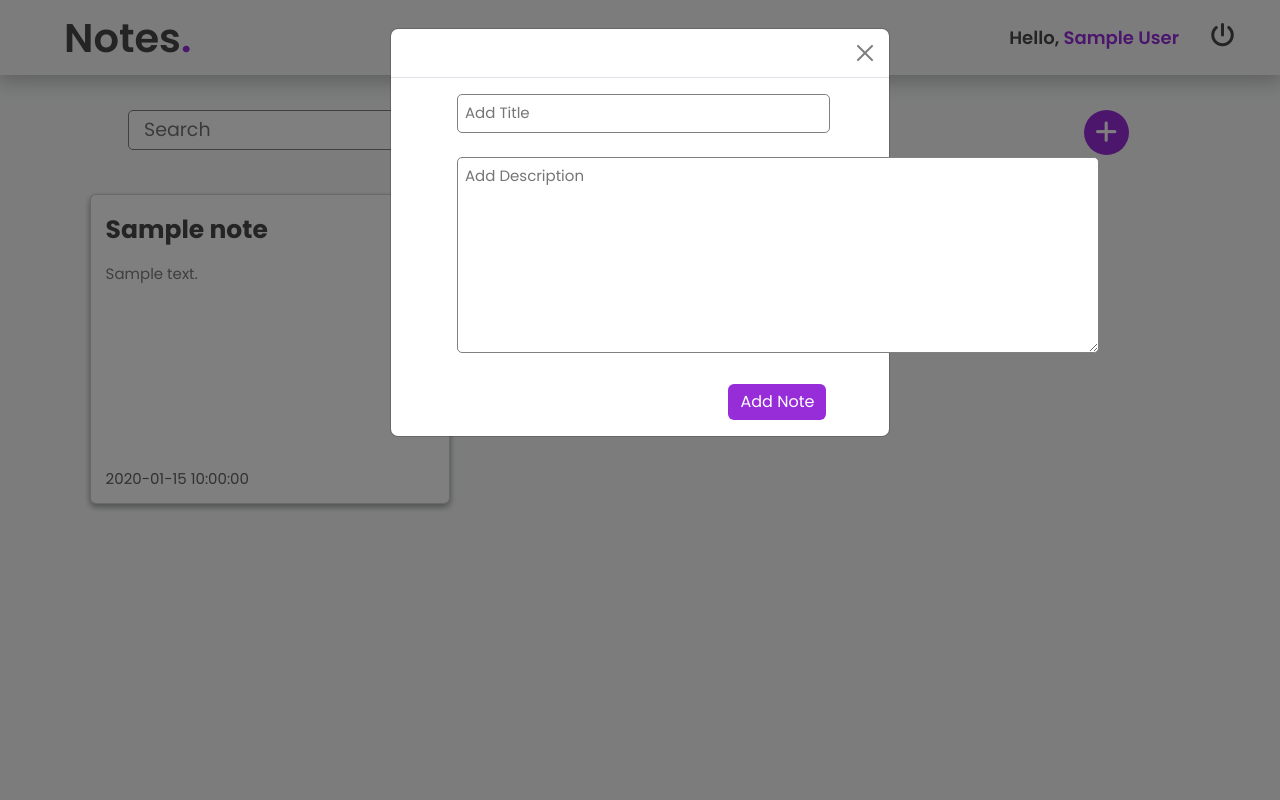
After one commit to GuruprasadKokare/Notes_web-app, a PHP site: page /index.php in a window 1280 px wide, after a click that opens the changed part. The commit adds this page. Run offline with PHP 8.4, Linux system fonts and the light colour scheme; the visitor is signed in with stand-in values (Sample User, id 1); tables that the repository leaves empty or names only in its code hold one stand-in row (values such as "Sample post").

Commit message:
Added PHP Code

```diff
--- /dev/null
+++ b/config.php
@@ -0,0 +1,11 @@
+<?php
+    session_start();
+    $conn = mysqli_connect("localhost", "root", "", "notes_db");
+
+    /*For checking the connection
+    if($conn){
+        echo "Connection Successfull:)";
+    } else{
+        echo "Error...!";
+    }*/
+?>
--- /dev/null
+++ b/index.php
@@ -0,0 +1,121 @@
+<?php
+    include 'config.php';
+    if(!empty($_SESSION["id"])){
+        $id = $_SESSION["id"];
+        $query = mysqli_query($conn, "SELECT * FROM users WHERE id = '$id'");
+        $row = mysqli_fetch_assoc($query);
+    }else{
+        header("Location: index.php");
+    }
+?>
+
+<!DOCTYPE html>
+<html lang="en">
+    <head>
+        <meta charset="UTF-8">
+        <meta http-equiv="X-UA-Compatible" content="IE=edge">
+        <meta name="viewport" content="width=device-width, initial-scale=1.0">
+        <title>Notes</title>
+
+        <!-- CSS only -->
+        <link rel="stylesheet" href="style.css">
+        <link rel="stylesheet" href="navbarstyle.css">
+        <!-- CSS only -->
+        <link href="https://cdn.jsdelivr.net/npm/bootstrap@5.2.3/dist/css/bootstrap.min.css" rel="stylesheet"
+            integrity="sha384-rbsA2VBKQhggwzxH7pPCaAqO46MgnOM80zW1RWuH61DGLwZJEdK2Kadq2F9CUG65" crossorigin="anonymous">
+
+        <link rel="stylesheet" href="https://cdnjs.cloudflare.com/ajax/libs/font-awesome/6.2.1/css/all.min.css" integrity="sha512-MV7K8+y+gLIBoVD59lQIYicR65iaqukzvf/nwasF0nqhPay5w/9lJmVM2hMDcnK1OnMGCdVK+iQrJ7lzPJQd1w==" crossorigin="anonymous" referrerpolicy="no-referrer" />
+
+    </head>
+
+    <body class="bg-light">
+        <!-- Navbar -->
+        <nav class="nav_bar  raw">
+            <div class="col-3 box-1 ">
+                <a href="index.html" class="logo">Notes<p>.</p></a>
+            </div>
+
+            <div class="col-9 box-2 " style="font-size: 18px;">
+                Hello,  <p> <?php echo $row["name"]; ?> </p>
+
+                <a href="logout.php" class="logout-btn">
+                    <i class="fa-solid fa-power-off"></i>
+                    <!-- <i class="fa-solid fa-arrow-right-from-bracket"></i> -->
+                </a>
+            </div>
+        </nav>
+        <!-- Navbar -->
+
+        <div class="raw  search-bar">
+            <div class="col-8 search-box  ">
+                <input type="text" name="search" placeholder="Search" class="search">
+                <button class="search-btn "> <i class="fa-sharp fa-solid fa-magnifying-glass"></i> </button>
+            </div>
+            <div class="col-4 " style="padding: 5px 10% 1px 18%;">
+                <button type="button" name="add-note" data-bs-toggle="modal" data-bs-target="#exampleModal" class="addnote"> <i class="fa-sharp fa-solid fa-plus"></i> </button>
+            </div>
+        </div>
+        <!-- Search bar -->
+
+        <!-- Add Note Modal -->
+        <div class="modal fade" id="exampleModal" tabindex="-1" aria-labelledby="exampleModalLabel" aria-hidden="true">
+            <div class="modal-dialog">
+            <div class="modal-content">
+
+                <div class="modal-header">
+                    <button type="button" class="btn-close" data-bs-dismiss="modal" aria-label="Close"></button>
+                </div>
+
+                <div class="modal-body">
+                    <form method="POST" action="insert.php" autocomplete="off">
+                        <input type="hidden" name="username" value="<?php echo $row["email"]; ?>">
+                        <input type="text" name="title" placeholder="Add Title" class="inp"> <br>
+                        <br>
+                        <textarea id="textarea" name="description" rows="8" cols="47" placeholder="Add Description"></textarea>
+                        <br>
+                        <br>
+                        <button type="submit" name="submit" class="btn btn-primary" style="background: #972DD9; border: none; float: right; margin-right: 10%;">Add Note</button>
+                    </form>
+                </div>
+
+            </div>
+            </div>
+        </div>
+        <!-- Add Note Modal-->
+
+        <!-- Notes card --
+        <div class="cards">
+            <div class="card" >
+                <h3>Title</h2>
+                <p class="card-data">Lorem ipsum dolor, sit ameit est tempora! Magni nobis, voluptatum assumenda ex error vitae quasi provident voluptate sapiente nihil tempora. Voluptatem, doloribus! Iusto, deserunt ullam? </p>
+                <p class="card-date">28/01/2022</p>
+            </div>
+        </div> -->
+
+        <!-- Notes card -->
+        <div class="cards">
+            <?php
+                    $sql_query = "SELECT * FROM notes";
+                    $result = $conn->query($sql_query);
+            ?>
+                <?php
+                    while ($row1 = $result->fetch_array()){ ?>
+                        <div class="card" >
+                            <h3><?php echo $row1['title']?></h2>
+                            <p class="card-data"><?php echo $row1['description']?></p>
+                            <p class="card-date"><?php echo $row1['date']?></p>
+                        </div>
+                <?php
+                    }
+                ?>
+        </div>
+
+        <!-- JavaScript Bundle with Popper -->
+        <script src="https://cdn.jsdelivr.net/npm/bootstrap@5.2.3/dist/js/bootstrap.bundle.min.js"
+        integrity="sha384-kenU1KFdBIe4zVF0s0G1M5b4hcpxyD9F7jL+jjXkk+Q2h455rYXK/7HAuoJl+0I4"
+        crossorigin="anonymous"></script>
+
+
+</body>
+
+</html>
--- a/style.css
+++ b/style.css
@@ -145,3 +145,30 @@
     padding-top: 5px;
     padding-bottom: 5px;
 }
+
+
+/*-------- Modal Code --------------*/
+.inp{
+    width: 80%;
+    margin-left: 50px;
+    padding: 7px;
+    font-size: 15px;
+    border: 0.2px solid gray;
+    border-radius: 5px;
+}
+
+.inp:focus{
+    outline: none;
+}
+
+#textarea{
+    margin-left: 50px;
+    border: 0.2px solid grey;
+    padding: 7px;
+    font-size: 15px;
+    border-radius: 5px;
+}
+
+#textarea:focus{
+    outline: none;
+}
```
Also changed, not shown: index.html (deleted, +0 -108 lines), insert.php (added, +22 -0 lines), login.php (renamed from login.html, +30 -5 lines), logout.php (added, +8 -0 lines), signup.js (+7 -4 lines), signup.php (renamed from signup.html, +32 -7 lines).
